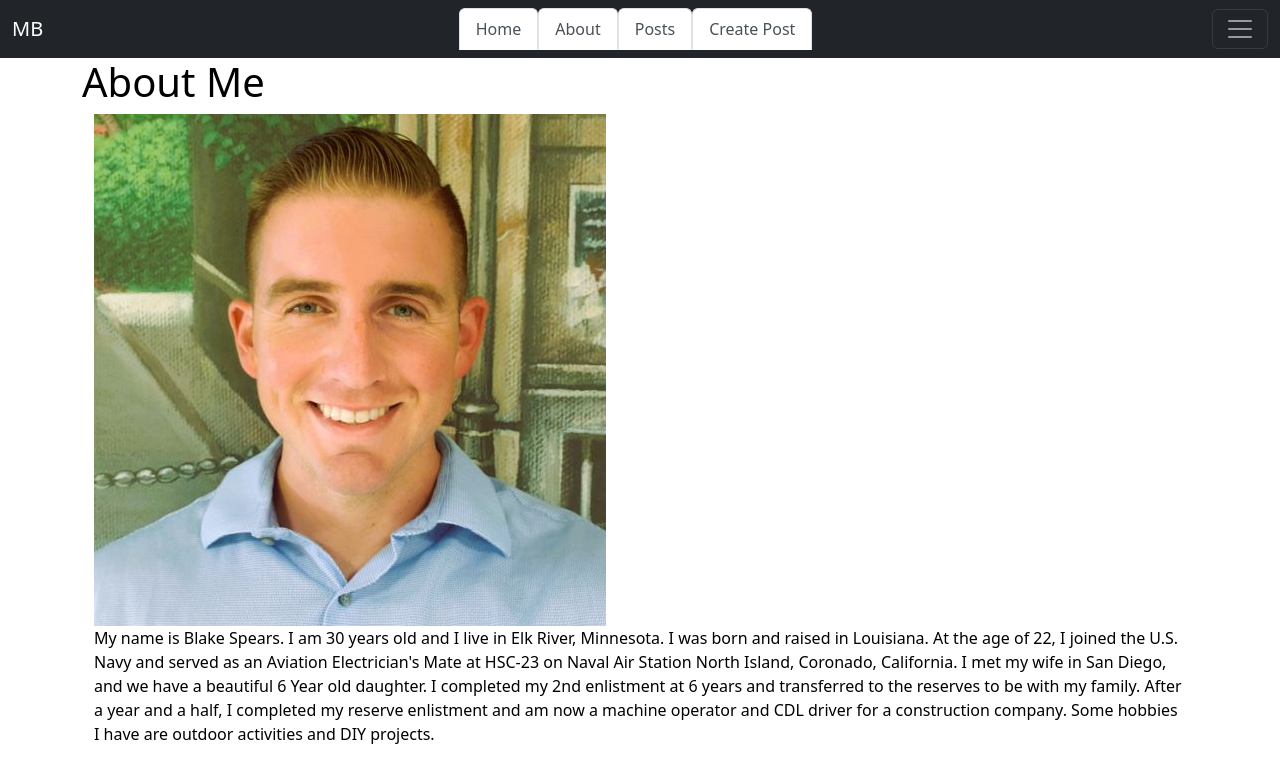
After one commit to blakegspears/FSDI_112_MB, a Django app: page /about/ in a window 1280 px wide. The commit adds this page. Shown: the top 783 px of the page. Run offline with Django 4.2, Linux system fonts and the light colour scheme.

Commit message:
updated home and about page

```diff
--- a/config/settings.py
+++ b/config/settings.py
@@ -118,6 +118,8 @@ USE_TZ = True
 # https://docs.djangoproject.com/en/4.1/howto/static-files/
 
 STATIC_URL = 'static/'
+STATICFILES_DIRS = [str(BASE_DIR.joinpath('static'))]
+STATIC_ROOT = str(BASE_DIR.joinpath('staticfiles'))
 
 # Default primary key field type
 # https://docs.djangoproject.com/en/4.1/ref/settings/#default-auto-field
--- a/config/urls.py
+++ b/config/urls.py
@@ -15,8 +15,10 @@ Including another URLconf
 """
 from django.contrib import admin
 from django.urls import include, path
+from django.urls import path, include
 
 urlpatterns = [
     path('admin/', admin.site.urls),
     path('posts/', include('posts.urls')),
+    path('', include('pages.urls')),
 ]
--- /dev/null
+++ b/pages/urls.py
@@ -0,0 +1,8 @@
+from django.urls import path
+from .views import HomePageView, AboutPageView
+
+
+urlpatterns = [
+    path('', HomePageView.as_view(), name='home'),
+    path('about/',  AboutPageView.as_view(), name='about'),
+]
--- a/pages/views.py
+++ b/pages/views.py
@@ -1,3 +1,8 @@
-from django.shortcuts import render
+from django.views.generic import TemplateView
 
-# Create your views here.
+
+class HomePageView(TemplateView):
+    template_name = "pages/home.html"
+
+class AboutPageView(TemplateView):
+    template_name = "pages/about.html"
--- a/posts/urls.py
+++ b/posts/urls.py
@@ -2,7 +2,7 @@ from django.urls import path
 from .views import (PostListView, PostDetailView, PostCreateView)
 
 urlpatterns = [
-    path('', PostListView.as_view(), name='list'),
+    path('list/', PostListView.as_view(), name='list'),
     path('<int:pk>/', PostDetailView.as_view(), name='detail'),
     path('new/', PostCreateView.as_view(), name='new'),
 ]
--- /dev/null
+++ b/static/css/base.css
@@ -0,0 +1,8 @@
+h1 {
+    color:black;
+}
+
+.container {
+  /* display: grid;*/
+    color: black;
+}
--- a/templates/base.html
+++ b/templates/base.html
@@ -1,3 +1,4 @@
+{% load static %}
 <!DOCTYPE html>
 <html lang="en">
 <head>
@@ -7,17 +8,18 @@
     <title>{% block title %}{% endblock title %}</title>
     <!-- CSS only -->
 <link href="https://cdn.jsdelivr.net/npm/bootstrap@5.2.2/dist/css/bootstrap.min.css" rel="stylesheet" integrity="sha384-Zenh87qX5JnK2Jl0vWa8Ck2rdkQ2Bzep5IDxbcnCeuOxjzrPF/et3URy9Bv1WTRi" crossorigin="anonymous">
+<link href="{% static 'css/base.css' %}" rel="stylesheet">
 </head>
 <body>
-    <nav class="navbar navbar-dark bg-dark fixed-top">
+    <nav class="navbar navbar-dark bg-dark">
         <div class="container-fluid">
-          <a class="navbar-brand" href="#">MB</a>
+          <a class="navbar-brand" href="{% url 'home' %}">MB</a>
           <ul class="nav nav-tabs">
             <li class="nav-item">
-              <a class="nav-link active" aria-current="page" href="#">Home</a>
+              <a class="nav-link active" aria-current="page" href="{% url 'home' %}">Home</a>
             </li>
             <li class="nav-item">
-                <a class="nav-link active" aria-current="page" href="#">About</a>
+                <a class="nav-link active" aria-current="page" href="{% url 'about' %}">About</a>
               </li>
               <li class="nav-item">
                 <a class="nav-link active" aria-current="page" href="{% url 'list' %}">Posts</a>
@@ -38,10 +40,10 @@
             <div class="offcanvas-body">
               <ul class="navbar-nav justify-content-end flex-grow-1 pe-3">
                 <li class="nav-item">
-                  <a class="nav-link active" aria-current="page" href="#">Home</a>
+                  <a class="nav-link active" aria-current="page" href="{% url 'home' %}">Home</a>
                 </li>
                 <li class="nav-item">
-                  <a class="nav-link" href="#">About</a>
+                  <a class="nav-link" href="{% url 'about' %}">About</a>
                 </li>
                 <li class="nav-item dropdown">
                   <a class="nav-link dropdown-toggle" href="#" role="button" data-bs-toggle="dropdown" aria-expanded="false">
--- /dev/null
+++ b/templates/pages/about.html
@@ -0,0 +1,21 @@
+{% extends 'base.html' %}
+{% load static %}
+
+
+{% block title %}About Me{% endblock title %}
+
+{% block content %}
+<h1>About Me</h1>
+    <div class="container">
+        <img src="{% static '/img/photome1.jpg' %}" class="image img-fluid" alt="my image">
+            <div class="text-fluid">My name is Blake Spears. I am 30 years old and I live in Elk River, Minnesota. I was born and
+            raised in Louisiana. At the age of 22, I joined the U.S. Navy and served as an Aviation Electrician's Mate
+            at HSC-23 on Naval Air Station North Island, Coronado, California. I met my wife in San Diego, and we have
+            a beautiful 6 Year old daughter. I completed my 2nd enlistment at 6 years and transferred to the reserves
+            to be with my family. After a year and a half, I completed my reserve enlistment and am now a machine operator and CDL driver for a construction company. Some
+            hobbies I have are outdoor activities and DIY projects.
+            </div>
+        </div>
+    </div>
+
+{% endblock content %}
```
Also changed, not shown: templates/pages/home.html (added, +8 -0 lines), static/img/photome1.jpg (added).
